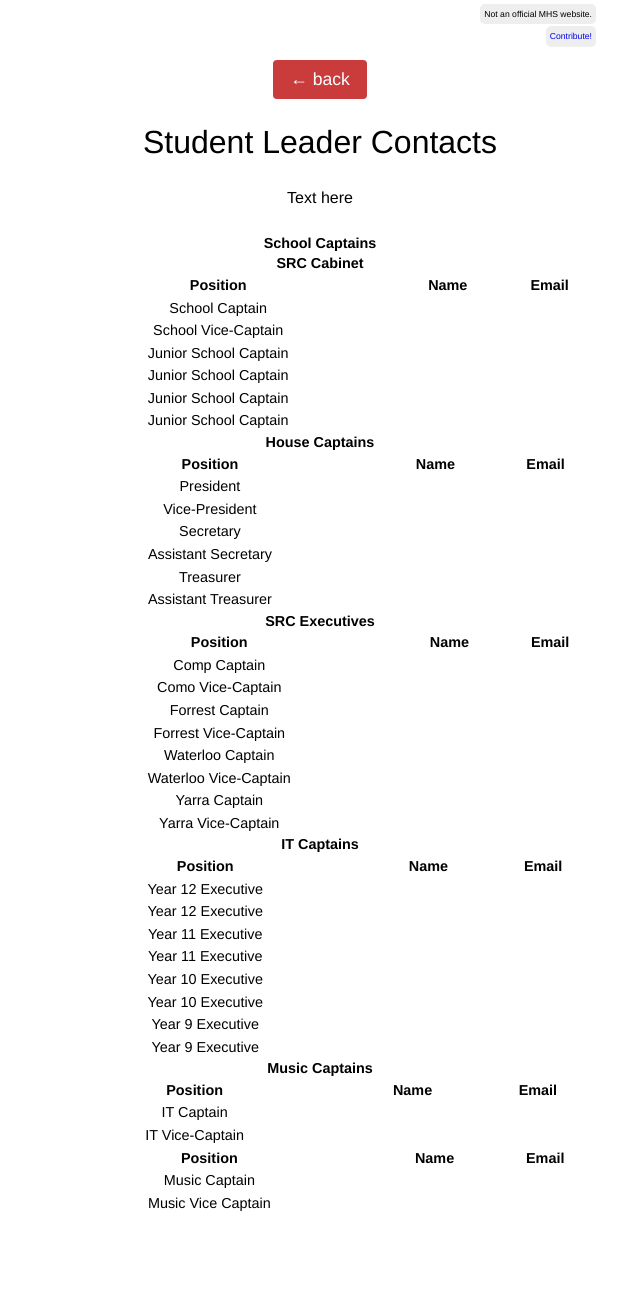
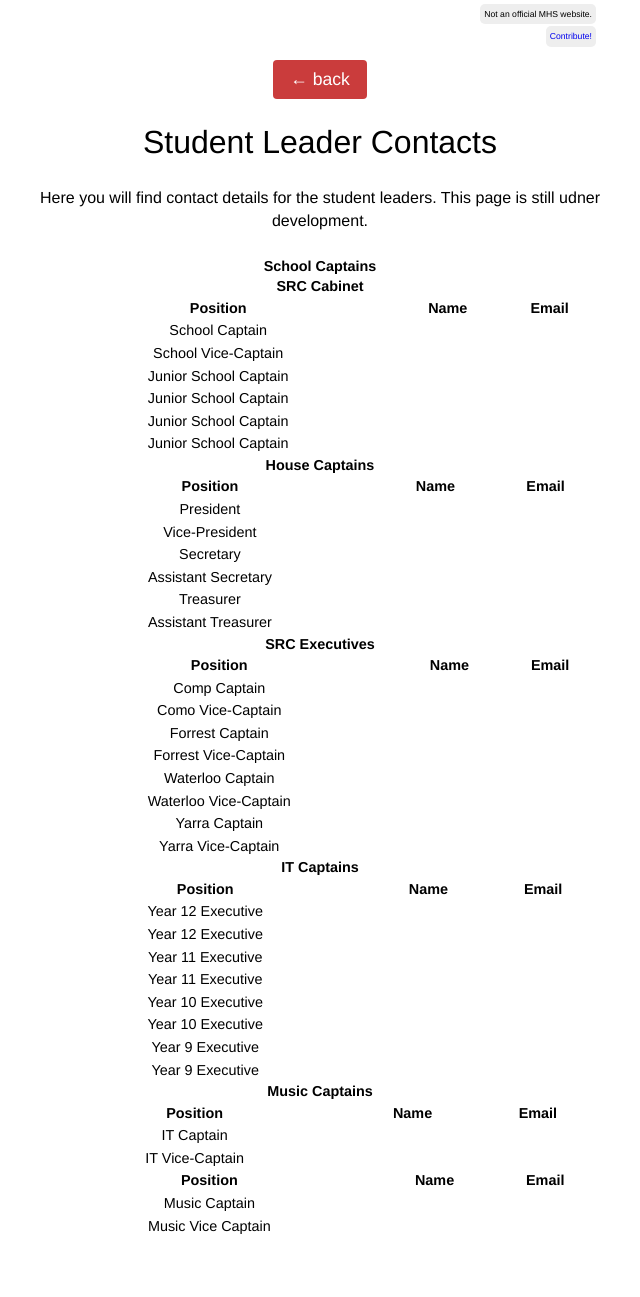
Before and after one commit to mhslinks/mhslinks.github.io, a Jekyll site: the page built from studentcontacts/index.html, in a window 1280 px wide. Shown: the whole page, without its empty margins (320-960 px from the left). Built offline with Jekyll 4.4.1, drawn with Linux system fonts in a browser that asks for light colours; before the commit the page ends 1274 px from its top, so only the background shows below that.

Commit message:
added link to student leaders page

```diff
--- a/_data/narrowlinks.yml
+++ b/_data/narrowlinks.yml
@@ -1,3 +1,8 @@
+- name: Student Leader Contacts (BETA)
+  url: studentcontacts/
+  size: 1-1
+  colour: lightblue
+
 - name: Internet at School Survey
   url: http://goo.gl/forms/Ik30EZfqbP
   size: 1-1
--- a/studentcontacts/index.html
+++ b/studentcontacts/index.html
@@ -5,7 +5,7 @@
 <div class="inner emails-body fade-in fade-two">
     <div><a class="pure-button button-xlarge button-red" href="../"> &larr; back</a></div>
     <h1>Student Leader Contacts</h1>
-    <div>Text here</div>
+    <div>Here you will find contact details for the student leaders. This page is still udner development.</div>
     <br>
     <div class="small">
         {% assign students = site.data.studentcontacts%}
```
